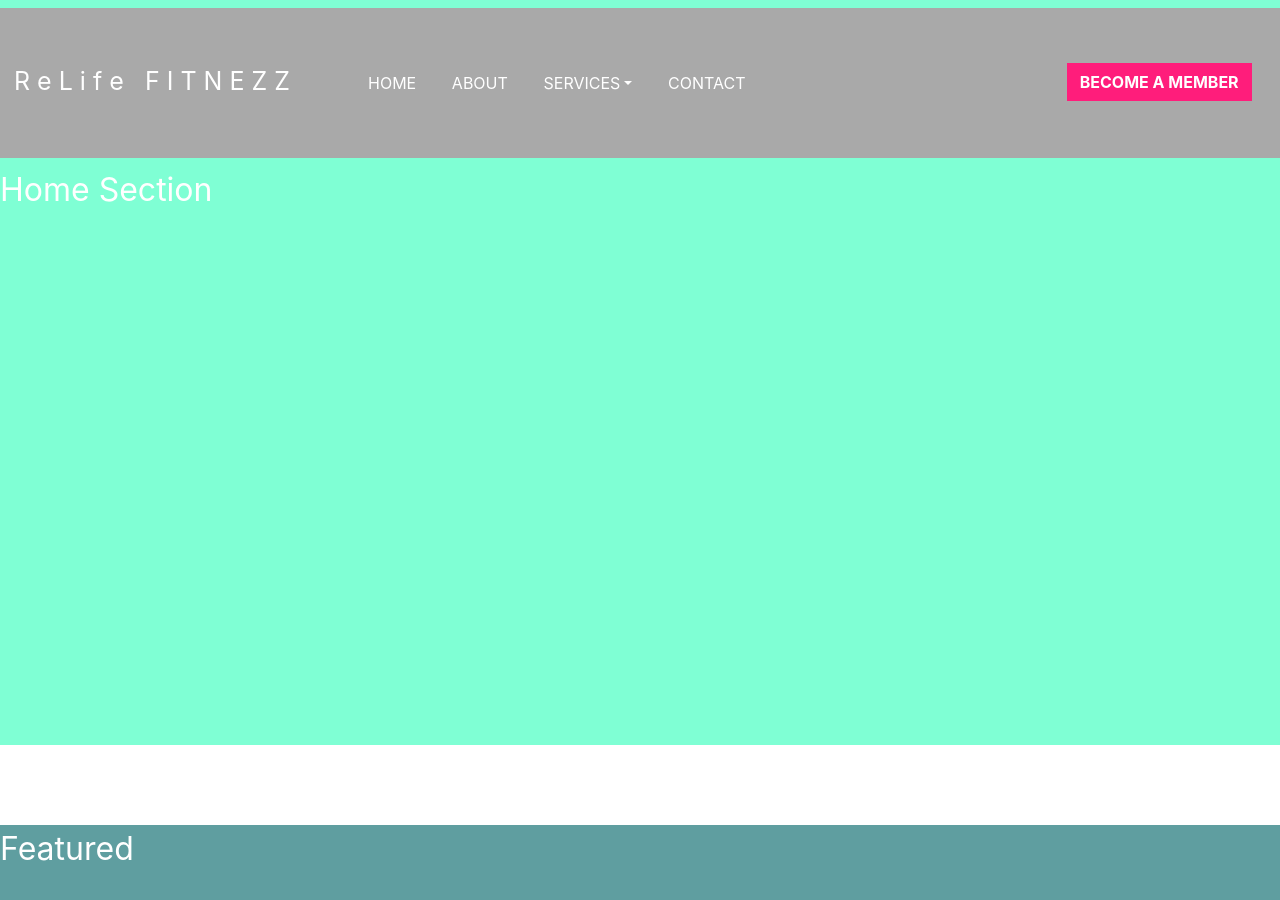
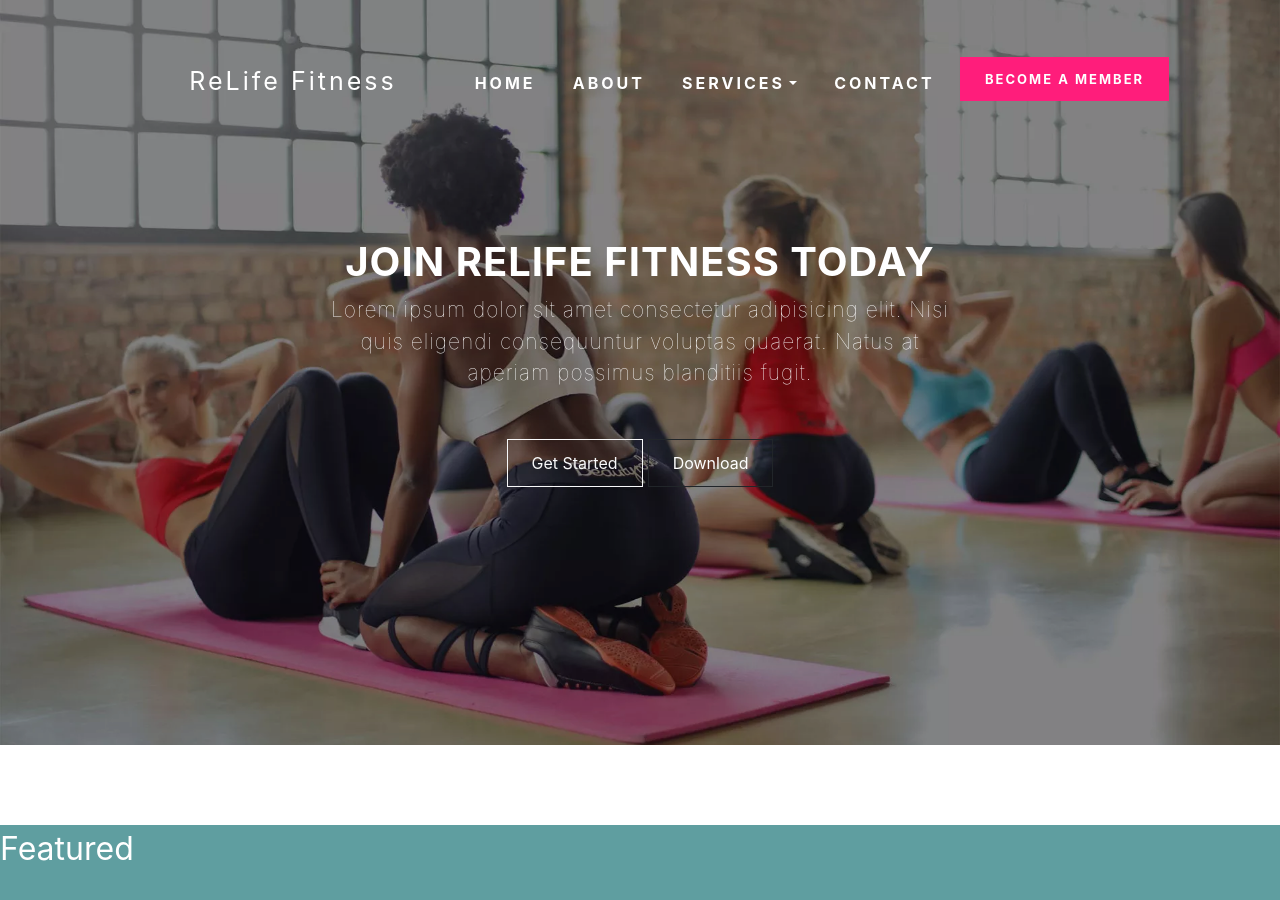
Before and after one commit to dev-vaibhav99/ReLifeFitness, a plain HTML site: page index.html in a window 1280 px wide. Shown: the top 900 px of the page. Drawn offline with nearby package versions, Linux system fonts and the light colour scheme.

Commit message:
home section added

```diff
--- a/css/style.css
+++ b/css/style.css
@@ -10,18 +10,23 @@
     padding: 0px;
 }
 
+.overlay{
+    background-color: rgba(0, 0, 0, 0.225);
+    width: 100%;
+    height: 745px;
+}
+
 .navigation{
     width: 100%;
-    height: 150px;
+    height: 120px;
     padding: 100px auto 0px;
     /* margin-top: 0px; */
-    font-size: small;
-    background-color: darkgrey;
+    letter-spacing: 3px;
 }
 
 .logo{
     float: left;
-    height: 150px;
+    height: 120px;
     font-size: 25px;
     text-align: end;
     padding-right: 30px;
@@ -30,14 +35,16 @@
 
 .menu{
     float: left;
-    height: 150px;
+    font-weight: bold;
+    height: 120px;
     padding-top: 55px;
+    font-size: xx-small;
 }
 
 .member{
     float: left;
-    height: 150px;
-    padding-top: 55px;
+    height: 120px;
+    padding-top: 45px;
 }
 
 ul li{
@@ -59,10 +66,12 @@ li a{
 }
 
 .becomeMember{
+    padding: 0.7rem 1.5rem;
     background-color: rgb(255, 29, 123);
     color: white;
     font-weight: bold;
-    border-radius: 0%;
+    font-size: small;
+    letter-spacing: 2px;
 }
 
 .becomeMember:hover{
@@ -74,7 +83,39 @@ li a{
     width: 100%;
     height: 745px;
     font-size: xx-large;
-    background-color: aquamarine;
+    background: url("/img/slider1.webp") no-repeat center;
+    background-size: cover;
+    background-repeat: no-repeat;
+}
+
+.homeInfo{
+    margin: 8% 25% 50px;
+    text-align: center;
+    letter-spacing: 1px;
+}
+
+.slide1heading{
+    font-weight: bold;
+}
+
+.slide1text{
+    font-weight: lighter;
+    font-size: 21px;
+}
+
+.buttonPlacement{
+    width: 100%;
+    text-align: center;
+    font-size: large;
+}
+
+.btn{
+    padding: 0.7rem 1.5rem;
+    border-radius: 0px;
+}
+
+.btn-dark{
+    background-color: rgba(0, 0, 0, 0);
 }
 
 .featured{
--- a/index.html
+++ b/index.html
@@ -14,10 +14,11 @@
 <body>
     <div class="container-fluid">
         <div class="homeSection">
+            <div class="overlay">
                 <nav class="navbar nav">
                     <div class="navigation">
-                    <div class="logo col-3">R e L i f e &nbsp; F I T N E Z Z</div>
-                    <div class="menu col-7">
+                        <div class="logo col-4">ReLife Fitness</div>
+                        <div class="menu col-5">
                             <ul>
                                 <li class="nav-item"><a class="nav-link" href="#">HOME</a></li>
                                 <li class="nav-item"><a class="nav-link" href="#">ABOUT</a></li>
@@ -33,12 +34,22 @@
                                 <li class="nav-item"><a class="nav-link" href="#">CONTACT</a></li>
                             </ul>
                         </div>
-                    <div class="member col-2">
+                        <div class="member col-3">
                             <button class="becomeMember btn">BECOME A MEMBER</button>
                         </div>
                     </div>
                 </nav>
-            Home Section
+                <div class="homeInfo col-6">
+                    <h1 class="slide1heading">JOIN RELIFE FITNESS TODAY</h1>
+                    <p class="slide1text">Lorem ipsum dolor sit amet consectetur adipisicing elit. Nisi quis eligendi
+                        consequuntur voluptas
+                        quaerat. Natus at aperiam possimus blanditiis fugit.</p>
+                </div>
+                <div class="buttonPlacement">
+                    <button class="getStarted btn btn-outline-light">Get Started</button>
+                    <button class="download btn btn-dark">Download</button>
+                </div>
+            </div>
         </div>
         <div class="featured">Featured</div>
         <div class="schedule">Schedule</div>
```
Also changed, not shown: img/slider1.webp (added). Lines whose indentation alone changed are shown as unchanged.
